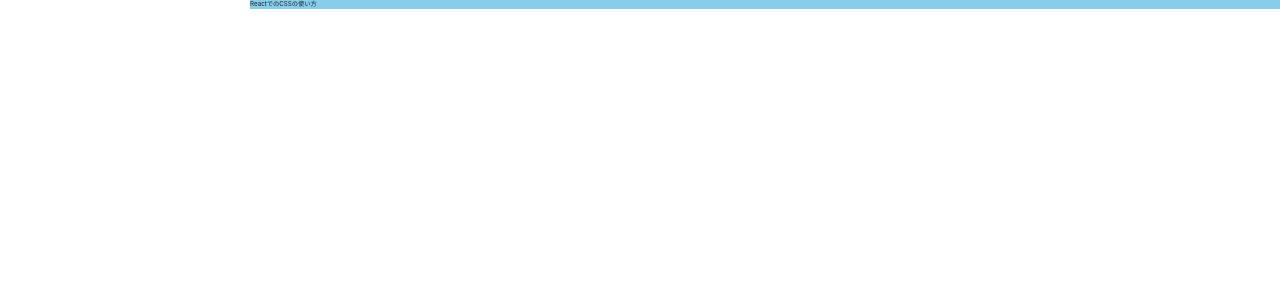
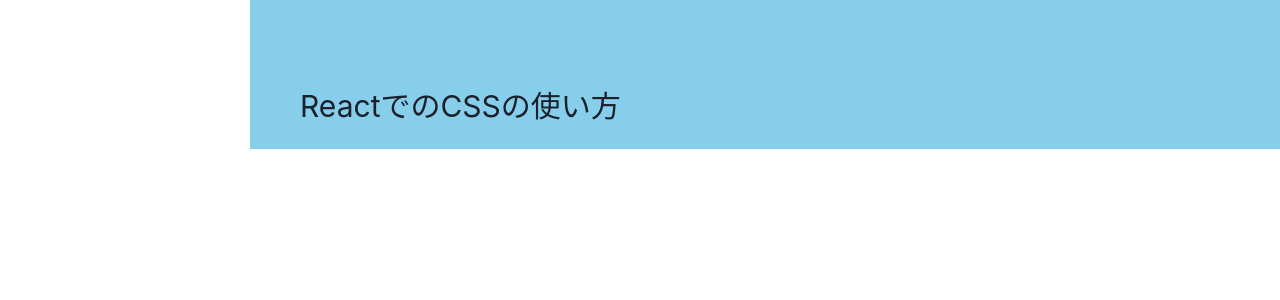
Before and after one commit to RikutoOgaki/React-CSSpage, a Next.js app: page /components/FirstView in a window 1280 px wide. Shown: the top 300 px of the page. Built offline with nearby package versions, Linux system fonts and the light colour scheme.

Commit message:
ReactCSS

```diff
--- a/src/pages/components/FirstView.tsx
+++ b/src/pages/components/FirstView.tsx
@@ -1,12 +1,23 @@
 import { Box, Flex, Text } from '@chakra-ui/react'
+import { color } from 'framer-motion'
 
 export default function FirstView() {
     return (
         <>
-            <Box bg={'skyblue'} marginLeft={'25rem'}>
-                <Box>
+            <Box bg={'skyblue'} marginLeft={'25rem'} paddingTop={'8vh'}>
+                <Box margin={'0 3rem'} padding={'2rem'}>
                     <Box as='section'>
-                        <Text as={'h3'}>ReactでのCSSの使い方</Text>
+                        <Text
+                            as={'h3'}
+                            fontSize={'5xl'}
+                        >ReactでのCSSの使い方</Text>
+                        <Box as='pre' bg={'#fff'}>
+                            <Box as='code'>
+                                <Text>
+
+                                </Text>
+                            </Box>
+                        </Box>
                     </Box>
                 </Box>
             </Box >
--- a/src/pages/components/Head.tsx
+++ b/src/pages/components/Head.tsx
@@ -8,13 +8,17 @@ export default function Head() {
             <Flex
                 w={'100%'}
                 h={'8vh'}
+                bg={'#fff'}
                 marginLeft={'25rem'}
                 justifyContent={'space-between'}
                 alignItems={'center'}
                 position={'fixed'}
                 top={0}>
                 <Box paddingLeft={{ base: '20rem', lg: '40rem' }}>
-                    <Text as={'h2'} fontSize={'7xl'} fontWeight={'bold'}>Styles in React</Text>
+                    <Text
+                        as={'h2'}
+                        fontSize={'7xl'}
+                        fontWeight={'bold'}>Styles in React</Text>
                 </Box>
                 <Flex paddingRight={'50rem'} gap={'4rem'}>
                     <Link href={'/'}>
```
